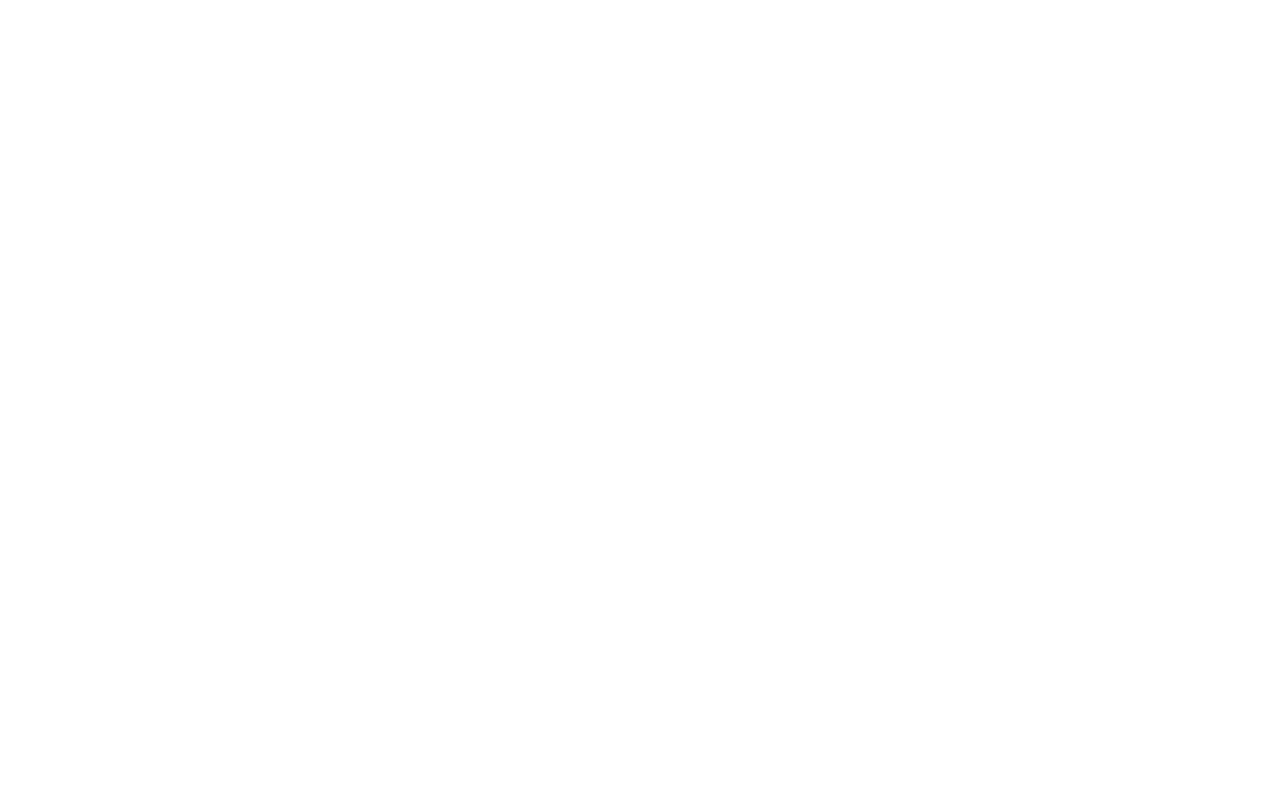
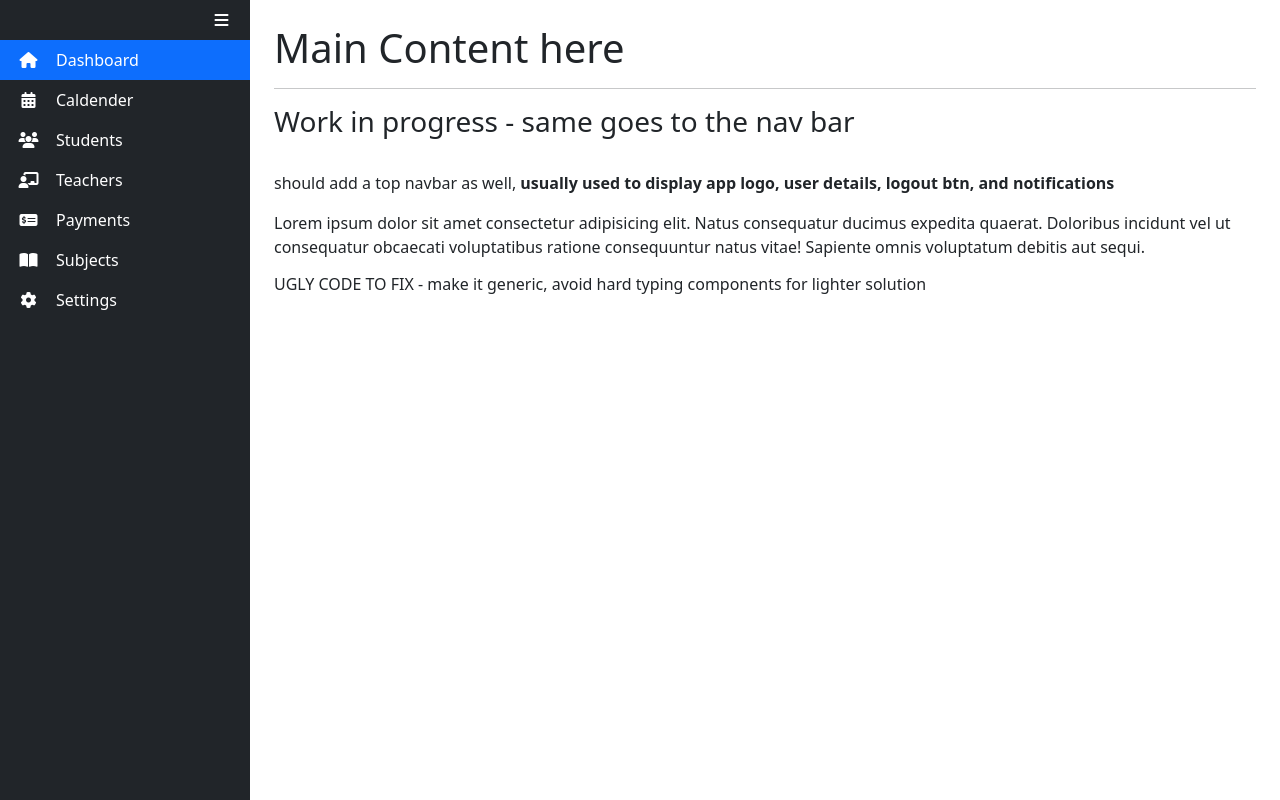
Before and after one commit to Darken513/Academix, an Angular app in the folder Academix-GUI/: page / in a window 1280 px wide. Built offline with nearby package versions, Linux system fonts and the light colour scheme.

Commit message:
side menu bar init

```diff
--- a/Academix-GUI/angular.json
+++ b/Academix-GUI/angular.json
@@ -34,7 +34,9 @@
               "node_modules/@fortawesome/fontawesome-free/css/all.min.css",
               "src/styles.scss"
             ],
-            "scripts": []
+            "scripts": [
+              "node_modules/bootstrap/dist/js/bootstrap.bundle.min.js"
+            ]
           },
           "configurations": {
             "production": {
--- a/Academix-GUI/src/app/app.component.html
+++ b/Academix-GUI/src/app/app.component.html
@@ -1 +1,2 @@
+<app-side-menu *ngIf="isLoggedIn"></app-side-menu>
 <router-outlet></router-outlet>
--- a/Academix-GUI/src/app/app.component.ts
+++ b/Academix-GUI/src/app/app.component.ts
@@ -1,4 +1,5 @@
 import { Component } from '@angular/core';
+import { AuthService } from './auth/auth.service';
 
 @Component({
   selector: 'app-root',
@@ -7,4 +8,11 @@
 })
 export class AppComponent {
   title = 'Academix-GUI';
+  isLoggedIn:boolean = false;
+
+  constructor(private authService: AuthService) {
+    this.authService.isLoggedIn$.subscribe((status) => {
+      this.isLoggedIn = status;
+    });
+  }
 }
--- a/Academix-GUI/src/app/app.module.ts
+++ b/Academix-GUI/src/app/app.module.ts
@@ -6,10 +6,12 @@
 import { AppRoutingModule } from './app.routes';
 import { HttpClientModule } from '@angular/common/http';
 import { CommonModule } from '@angular/common';
+import { SideMenuComponent } from './shared/components/side-menu/side-menu.component';
 
 @NgModule({
   declarations: [
-    AppComponent
+    AppComponent,
+    SideMenuComponent
   ],
   imports: [
     BrowserModule,
--- a/Academix-GUI/src/app/auth/auth.service.ts
+++ b/Academix-GUI/src/app/auth/auth.service.ts
@@ -1,9 +1,25 @@
 import { Injectable } from '@angular/core';
+import { BehaviorSubject } from 'rxjs';
 
 @Injectable({
   providedIn: 'root'
 })
 export class AuthService {
+  private isLoggedInSubject = new BehaviorSubject<boolean>(true);
+  isLoggedIn$ = this.isLoggedInSubject.asObservable();
+  private role: string = 'user'; // For now, hardcode the role as 'user' or 'admin'
 
-  constructor() { }
+  login() {
+    // Simulate a login
+    this.isLoggedInSubject.next(true);
+    this.role = 'admin'; // Simulate role assignment
+  }
+
+  logout() {
+    this.isLoggedInSubject.next(false);
+  }
+
+  getRole(): string {
+    return this.role;
+  }
 }
--- a/Academix-GUI/src/app/shared/components/side-menu/side-menu.component.html
+++ b/Academix-GUI/src/app/shared/components/side-menu/side-menu.component.html
@@ -1 +1,58 @@
-<p>side-menu works!</p>
+<div class="d-flex">
+    <div [ngClass]="{'collapsed': isCollapsed}" id="sidebar" class="text-white bg-dark sidebar">
+        <nav class="nav flex-column">
+            <a class="nav-link">
+                <span class="nav-icon" (click)="toggleSidebar()"><i class="fa-solid fa-bars"></i></span>
+            </a>
+            <a href="#" class="nav-link" [ngClass]="{'selected': activeLink === 'dashboard'}"
+                (click)="setActiveLink('dashboard')">
+                <span class="nav-icon"><i class="fas fa-home"></i></span>
+                <span class="nav-label">Dashboard</span>
+            </a>
+            <a href="#" class="nav-link" [ngClass]="{'selected': activeLink === 'calendar'}"
+                (click)="setActiveLink('calendar')">
+                <span class="nav-icon"><i class="fa-solid fa-calendar-days"></i></span>
+                <span class="nav-label">Caldender</span>
+            </a>
+            <a href="#" class="nav-link" [ngClass]="{'selected': activeLink === 'students'}"
+                (click)="setActiveLink('students')">
+                <span class="nav-icon"><i class="fa-solid fa-users"></i></span>
+                <span class="nav-label">Students</span>
+            </a>
+            <a href="#" class="nav-link" [ngClass]="{'selected': activeLink === 'teachers'}"
+                (click)="setActiveLink('teachers')">
+                <span class="nav-icon"><i class="fa-solid fa-chalkboard-user"></i></span>
+                <span class="nav-label">Teachers</span>
+            </a>
+            <a href="#" class="nav-link" [ngClass]="{'selected': activeLink === 'payments'}"
+                (click)="setActiveLink('payments')">
+                <span class="nav-icon"><i class="fa-solid fa-money-check-dollar"></i></span>
+                <span class="nav-label">Payments</span>
+            </a>
+            <a href="#" class="nav-link" [ngClass]="{'selected': activeLink === 'subjects'}"
+                (click)="setActiveLink('subjects')">
+                <span class="nav-icon"><i class="fa-solid fa-book-open"></i></span>
+                <span class="nav-label">Subjects</span>
+            </a>
+            <a href="#" class="nav-link" [ngClass]="{'selected': activeLink === 'settings'}"
+                (click)="setActiveLink('settings')">
+                <span class="nav-icon"><i class="fas fa-cog"></i></span>
+                <span class="nav-label">Settings</span>
+            </a>
+        </nav>
+    </div>
+
+    <!-- Main Content - todo export to main app component -->
+    <div class="content p-4" [ngStyle]="{'margin-left': isCollapsed ? '70px' : '250px'}">
+        <h1>Main Content here</h1>
+        <hr>
+        <h3>Work in progress - same goes to the nav bar</h3>
+        <br>
+        <p>should add a top navbar as well, <strong>usually used to display app logo, user details, logout btn, and notifications</strong></p>
+        <p>Lorem ipsum dolor sit amet consectetur adipisicing elit. Natus consequatur ducimus expedita quaerat.
+            Doloribus incidunt vel ut consequatur obcaecati voluptatibus ratione consequuntur natus vitae! Sapiente
+            omnis voluptatum debitis aut sequi.</p>
+
+        <h6>UGLY CODE TO FIX - make it generic, avoid hard typing components for lighter solution</h6>
+    </div>
+</div>
--- a/Academix-GUI/src/app/shared/components/side-menu/side-menu.component.scss
+++ b/Academix-GUI/src/app/shared/components/side-menu/side-menu.component.scss
@@ -0,0 +1,59 @@
+.sidebar {
+  height: 100vh;
+  width: 250px;
+  position: fixed;
+  top: 0;
+  left: 0;
+  transition: width 0.5s ease;
+  .nav-link:first-of-type {
+    text-align: end;
+    .nav-icon {
+      position: relative;
+      top: 0;
+    }
+  }
+  .nav-link {
+    width: 100%;
+    height: 40px;
+    white-space: nowrap;
+    color: white;
+
+    span {
+      display: inline-block;
+    }
+
+    .nav-icon {
+      width: 25px;
+      text-align: center;
+      cursor: pointer;
+      position: relative;
+      top: -6px;
+    }
+
+    .nav-label {
+      margin-left: 15px;
+      width: 178px;
+      transition: 0.5s;
+      overflow: hidden;
+    }
+  }
+  .nav-link.selected {
+    background-color: var(--bs-primary);
+  }
+}
+
+.collapsed {
+  width: 60px;
+
+  .nav-link .nav-label {
+    width: 0px;
+  }
+  .nav-link:first-of-type {
+    position: relative;
+    left: -3px;
+  }
+}
+
+.content {
+  transition: margin-left 0.5s;
+}
--- a/Academix-GUI/src/app/shared/components/side-menu/side-menu.component.ts
+++ b/Academix-GUI/src/app/shared/components/side-menu/side-menu.component.ts
@@ -1,12 +1,28 @@
 import { Component } from '@angular/core';
+import { AuthService } from '../../../auth/auth.service';
 
 @Component({
   selector: 'app-side-menu',
-  standalone: true,
-  imports: [],
   templateUrl: './side-menu.component.html',
-  styleUrl: './side-menu.component.scss'
+  styleUrls: ['./side-menu.component.scss']
 })
 export class SideMenuComponent {
+  isCollapsed = false;
+  activeLink = 'dashboard';
 
+  userRole: string = '';
+
+  constructor(private authService: AuthService) {
+    this.userRole = this.authService.getRole(); // Assuming getRole() returns 'admin' or 'user'
+  }
+
+  toggleSidebar() {
+    this.isCollapsed = !this.isCollapsed;
+  }
+  setActiveLink(link: string) {
+    this.activeLink = link; // Update the active link when a nav item is clicked
+  }
+  logout() {
+    this.authService.logout();
+  }
 }
```
